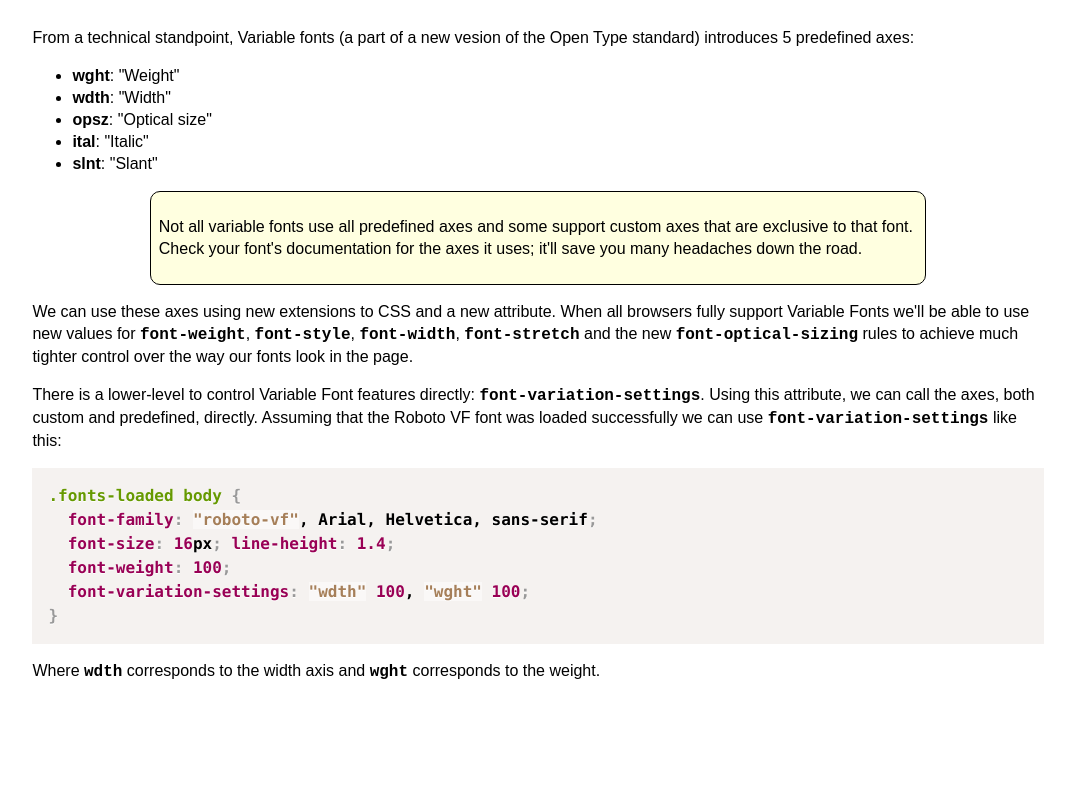
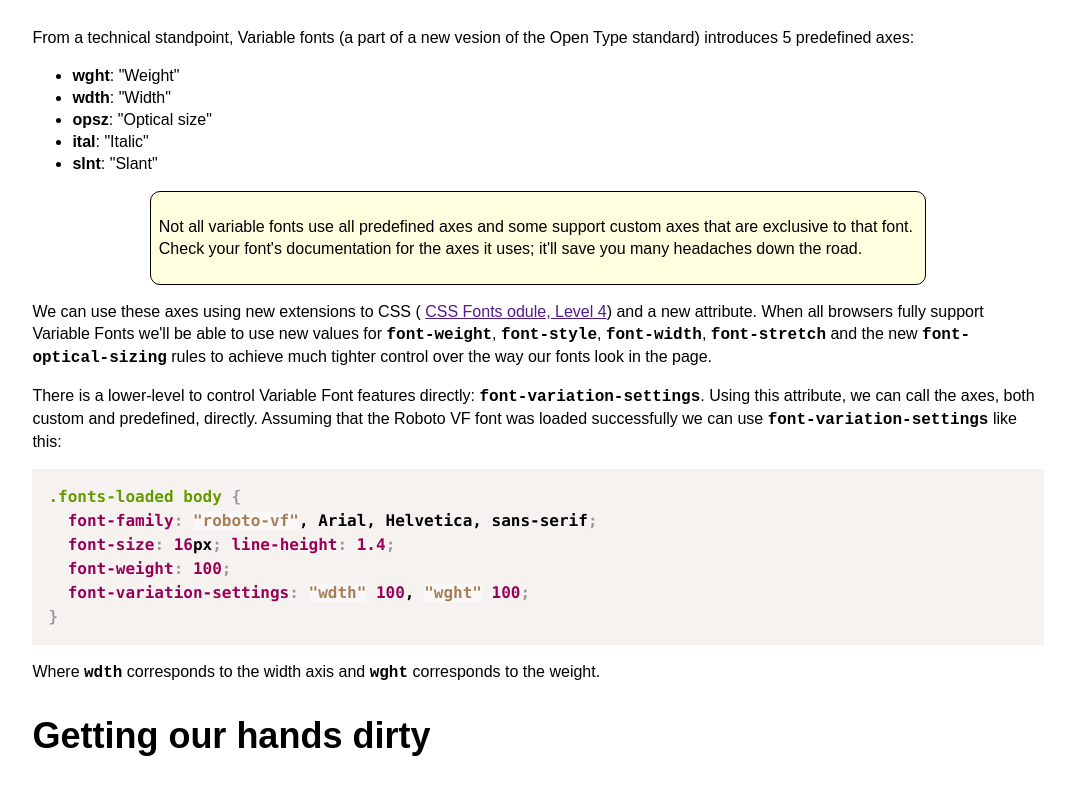
Before and after one commit to caraya/vfonts-demo, a plain HTML site: page index.html in a window 1280 px wide. Shown: the part 1467-2255 px from the top of the page, without its empty margins (102-1177 px from the left). Before the commit the page ends 2166 px from the top, so only its background shows below. Drawn offline with Linux system fonts and the light colour scheme; a web font is replaced by a local one.

Commit message:
changed with of messages

```diff
--- a/index.html
+++ b/index.html
@@ -97,7 +97,8 @@
   <p>Not all variable fonts use all predefined axes and some support custom axes that are exclusive to that font. Check your font's documentation for the axes it uses; it'll save you many headaches down the road.</p>
 </aside>
 
-<p>We can use these axes using new extensions to CSS and a new attribute. When all browsers fully support Variable Fonts we'll
+<p>We can use these axes using new extensions to CSS (
+  <a href="">CSS Fonts odule, Level 4</a>) and a new attribute. When all browsers fully support Variable Fonts we'll
  be able to use new values for
 <code>font-weight</code>,
 <code>font-style</code>,
@@ -121,6 +122,8 @@ that the Roboto VF font was loaded successfully we can use
 </code></pre>
 
 <p>Where <code>wdth</code> corresponds to the width axis and <code>wght</code> corresponds to the weight.</p>
+
+<h2>Getting our hands dirty</h2>
 
 </article>
 <!-- Scripts -->
```
